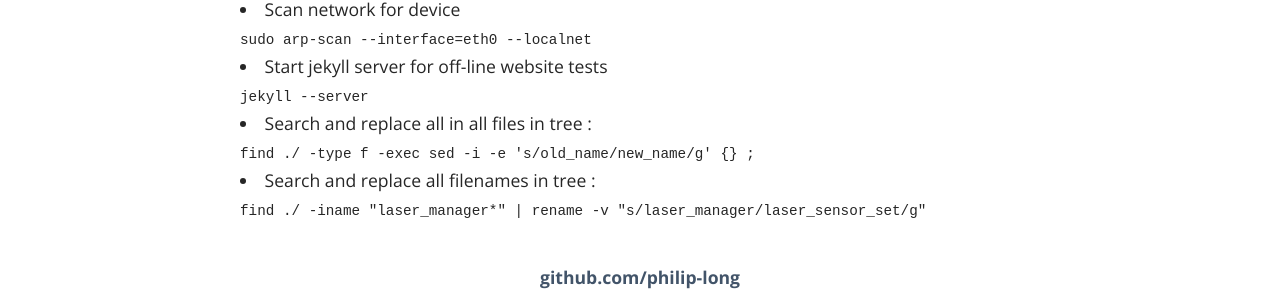
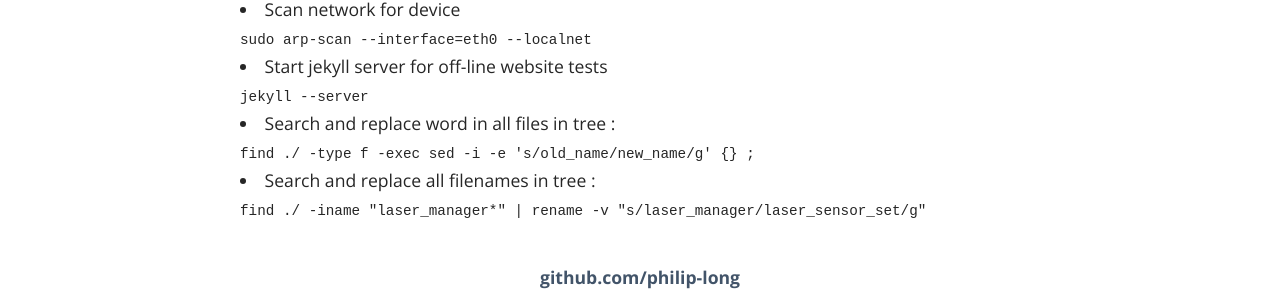
Before and after one commit to philip-long/philip-long.github.io, a Jekyll site: the page built from random/tips.html, in a window 1280 px wide. Shown: the part 406-712 px from the top of the page. Built offline with Jekyll 4.4.1, drawn with Linux system fonts in a browser that asks for light colours; some web fonts are replaced.

Commit message:
Update tips.html

```diff
--- a/random/tips.html
+++ b/random/tips.html
@@ -27,7 +27,7 @@ sudo arp-scan --interface=eth0 --localnet
     jekyll --server
 </code>
 
-<li> Search and replace all in all files in tree :</li>
+<li> Search and replace word in all files in tree :</li>
 <code>
 find ./ -type f -exec sed -i -e 's/old_name/new_name/g' {} ;
 </code>
```
